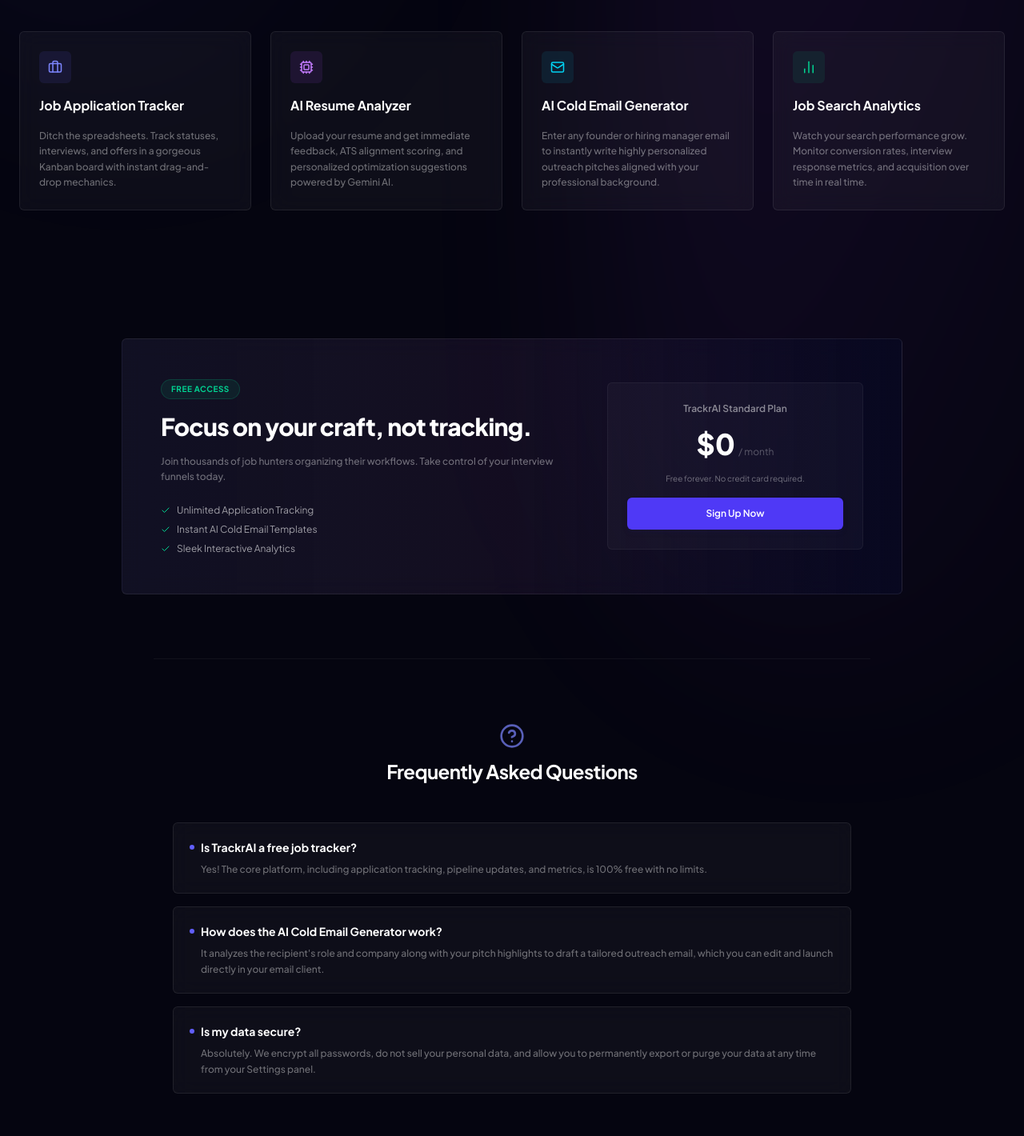
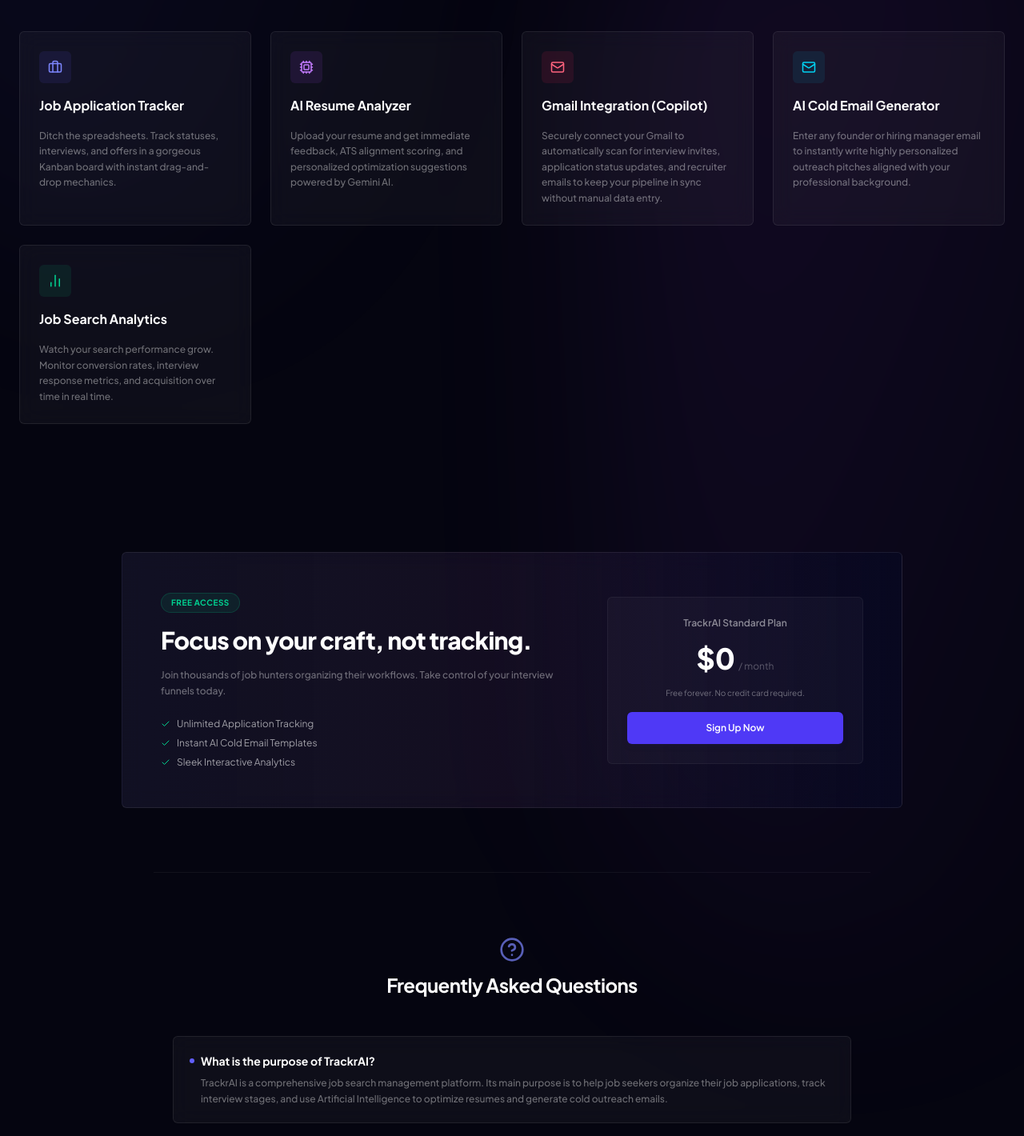
Before and after one commit to rajdeeppal01/trackrai, a React (Vite) app in the folder frontend/: page / in a window 1280 px wide. Shown: the part 820-2240 px from the top of the page at 80% size. Built offline with nearby package versions, Linux system fonts and the light colour scheme; no server answers.

Commit message:
feat: explicitly explain app purpose and gmail access on homepage for google verification

```diff
--- a/frontend/src/pages/Landing.jsx
+++ b/frontend/src/pages/Landing.jsx
@@ -39,6 +39,13 @@ export default function Landing() {
     },
     {
       icon: Mail,
+      title: 'Gmail Integration (Copilot)',
+      desc: 'Securely connect your Gmail to automatically scan for interview invites, application status updates, and recruiter emails to keep your pipeline in sync without manual data entry.',
+      color: 'text-rose-400',
+      bg: 'bg-rose-500/10'
+    },
+    {
+      icon: Mail,
       title: 'AI Cold Email Generator',
       desc: 'Enter any founder or hiring manager email to instantly write highly personalized outreach pitches aligned with your professional background.',
       color: 'text-cyan-400',
@@ -54,6 +61,8 @@ export default function Landing() {
   ]
 
   const faqs = [
+    { q: 'What is the purpose of TrackrAI?', a: 'TrackrAI is a comprehensive job search management platform. Its main purpose is to help job seekers organize their job applications, track interview stages, and use Artificial Intelligence to optimize resumes and generate cold outreach emails.' },
+    { q: 'Why does TrackrAI request access to my Gmail?', a: 'TrackrAI requests read-only access to your Gmail to automatically detect emails related to your job applications (like interview invitations, offer letters, or rejection notices). This allows the AI Copilot to automatically update your application statuses on your dashboard without manual data entry. We strictly only process emails from job-related domains and NEVER read personal emails, share your data, or send emails on your behalf.' },
     { q: 'Is TrackrAI a free job tracker?', a: 'Yes! The core platform, including application tracking, pipeline updates, and metrics, is 100% free with no limits.' },
     { q: 'How does the AI Cold Email Generator work?', a: 'It analyzes the recipient\'s role and company along with your pitch highlights to draft a tailored outreach email, which you can edit and launch directly in your email client.' },
     { q: 'Is my data secure?', a: 'Absolutely. We encrypt all passwords, do not sell your personal data, and allow you to permanently export or purge your data at any time from your Settings panel.' }
```
